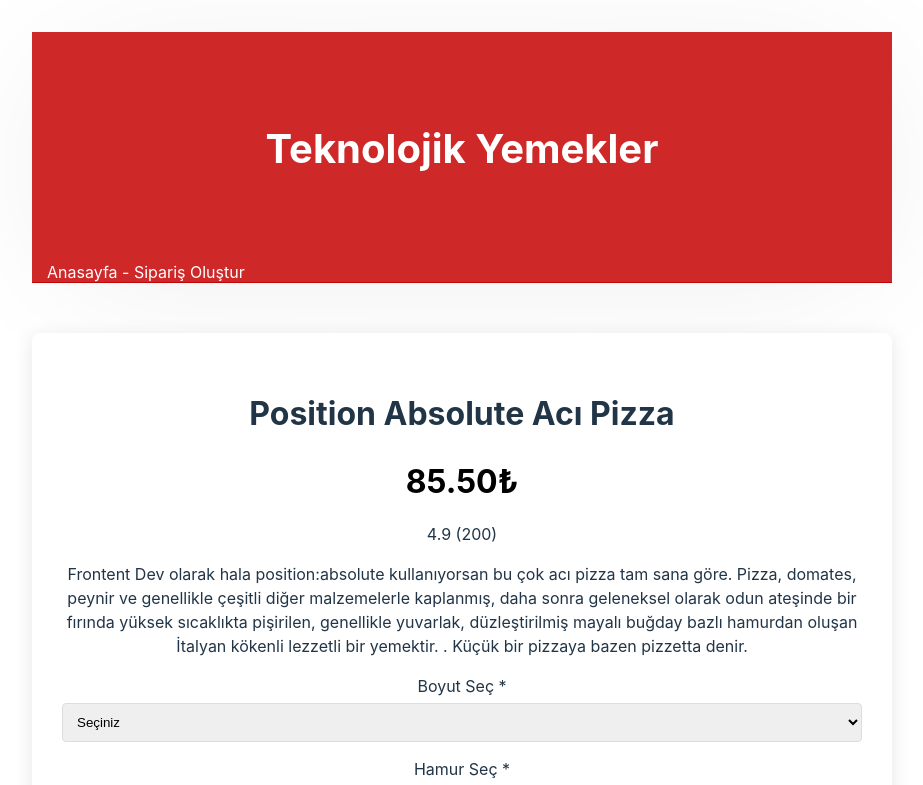
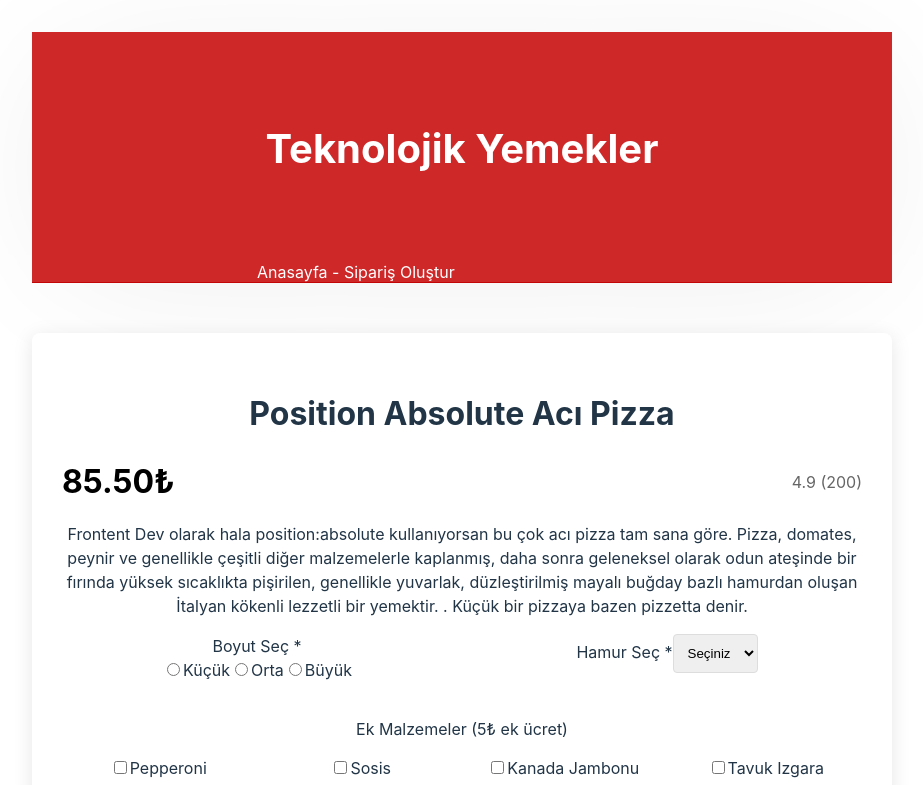
Before and after one commit to mdhazar/pizza-order, a React (Vite) app: page /siparisformu in a window 1280 px wide. Shown: the top 785 px of the page, without its empty margins (178-1101 px from the left). Built offline with nearby package versions, Linux system fonts and the light colour scheme.

Commit message:
added css corrections for the buttons

```diff
--- a/src/pages/SiparisFormu.jsx
+++ b/src/pages/SiparisFormu.jsx
@@ -28,12 +28,13 @@ const Paragraf = styled.p`
   position: absolute;
   font-size: 1em;
   color: white;
-  left: 225px;
+  left: 435px;
   top: 250px;
 `;
 
 const FormContainer = styled.div`
   max-width: 800px;
+
   margin: 50px auto;
   background-color: #fff;
   padding: 30px;
@@ -46,12 +47,7 @@ const FormTitle = styled.h2`
   margin-bottom: 20px;
 `;
 
-const Price = styled.div`
-  font-size: 2em;
-  font-weight: bold;
-  color: #000;
-  margin-bottom: 10px;
-`;
+
 
 const FormField = styled.div`
   margin-bottom: 15px;
@@ -109,7 +105,49 @@ const OrderButton = styled.button`
   font-size: 1.2em;
   cursor: pointer;
 `;
+const PriceRatingContainer = styled.div`
+  display: flex;
+  justify-content: space-between;
+  align-items: center;
+  margin-bottom: 10px;
+`;
+const Price = styled.div`
+  font-size: 2em;
+  font-weight: bold;
+  color: #000;
+`;
+const Rating = styled.span`
+  font-size: 1em;
+  color: #666;
+`;
 
+const SizeAndDoughContainer = styled.div`
+  display: flex;
+  justify-content: space-between;
+  margin-bottom: 20px;
+`;
+const SizeSelection = styled.div`
+  flex: 1;
+  margin-right: 20px;
+`;
+
+const DoughSelection = styled.div`
+  flex: 1;
+`;
+const RadioGroup = styled.div`
+  display: flex;
+  flex-direction: column;
+`;
+
+const RadioLabel = styled.label`
+  margin-bottom: 5px;
+  display: flex;
+  align-items: center;
+`;
+
+const RadioInput = styled.input`
+  margin-right: 5px;
+`;
 function SiparisFormu() {
   const [size, setSize] = useState('');
   const [dough, setDough] = useState('');
@@ -136,27 +174,59 @@ function SiparisFormu() {
 
       <FormContainer>
         <FormTitle>Position Absolute Acı Pizza</FormTitle>
+        <PriceRatingContainer>
           <Price>85.50₺</Price>
-        <p>4.9 (200)</p>
+          <Rating>4.9 (200)</Rating>
+        </PriceRatingContainer>
         <p>Frontent Dev olarak hala position:absolute kullanıyorsan bu çok acı pizza tam sana göre. Pizza, domates, peynir ve genellikle çeşitli diğer malzemelerle kaplanmış, daha sonra geleneksel olarak odun ateşinde bir fırında yüksek sıcaklıkta pişirilen, genellikle yuvarlak, düzleştirilmiş mayalı buğday bazlı hamurdan oluşan İtalyan kökenli lezzetli bir yemektir. . Küçük bir pizzaya bazen pizzetta denir.</p>
 
         <FormField>
+          <SizeAndDoughContainer>
+            <SizeSelection>
               <Label>Boyut Seç *</Label>
-          <Select value={size} onChange={handleSizeChange}>
-            <option value="">Seçiniz</option>
-            <option value="küçük">Küçük</option>
-            <option value="orta">Orta</option>
-            <option value="büyük">Büyük</option>
-          </Select>
-        </FormField>
+              <div>
+                <label>
+                  <input
+                    type="radio"
+                    name="size"
+                    value="küçük"
+                    checked={size === "küçük"}
+                    onChange={handleSizeChange}
+                  />
+                  Küçük
+                </label>
+                <label>
+                  <input
+                    type="radio"
+                    name="size"
+                    value="orta"
+                    checked={size === "orta"}
+                    onChange={handleSizeChange}
+                  />
+                  Orta
+                </label>
+                <label>
+                  <input
+                    type="radio"
+                    name="size"
+                    value="büyük"
+                    checked={size === "büyük"}
+                    onChange={handleSizeChange}
+                  />
+                  Büyük
+                </label>
+              </div>
+            </SizeSelection>
 
-        <FormField>
+          <DoughSelection>
             <Label>Hamur Seç *</Label>
             <Select value={dough} onChange={handleDoughChange}>
               <option value="">Seçiniz</option>
               <option value="ince">İnce</option>
               <option value="kalın">Kalın</option>
             </Select>
+          </DoughSelection>
+          </SizeAndDoughContainer>
         </FormField>
 
         <FormField>
```
Lines whose indentation alone changed are shown as unchanged.
